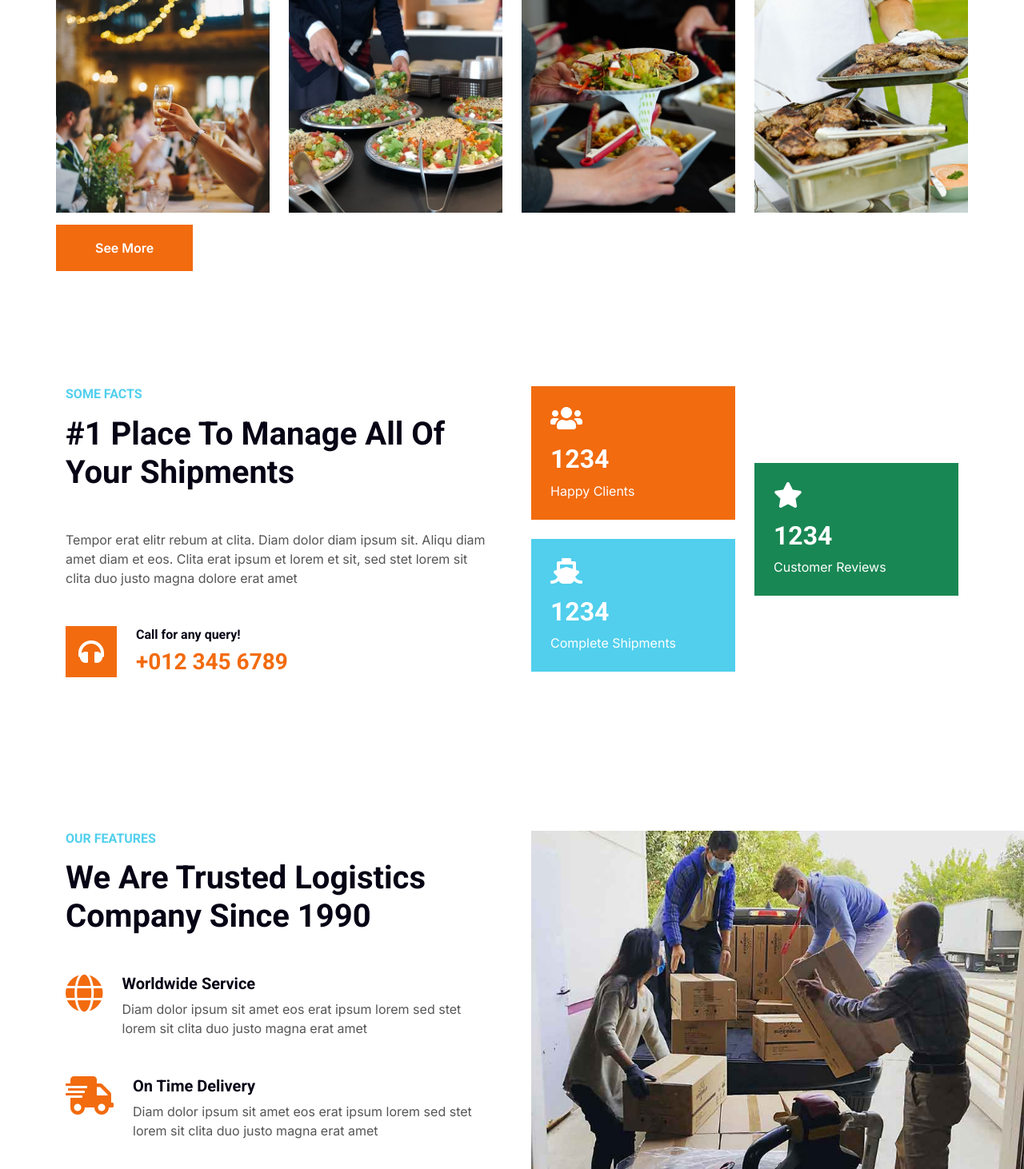
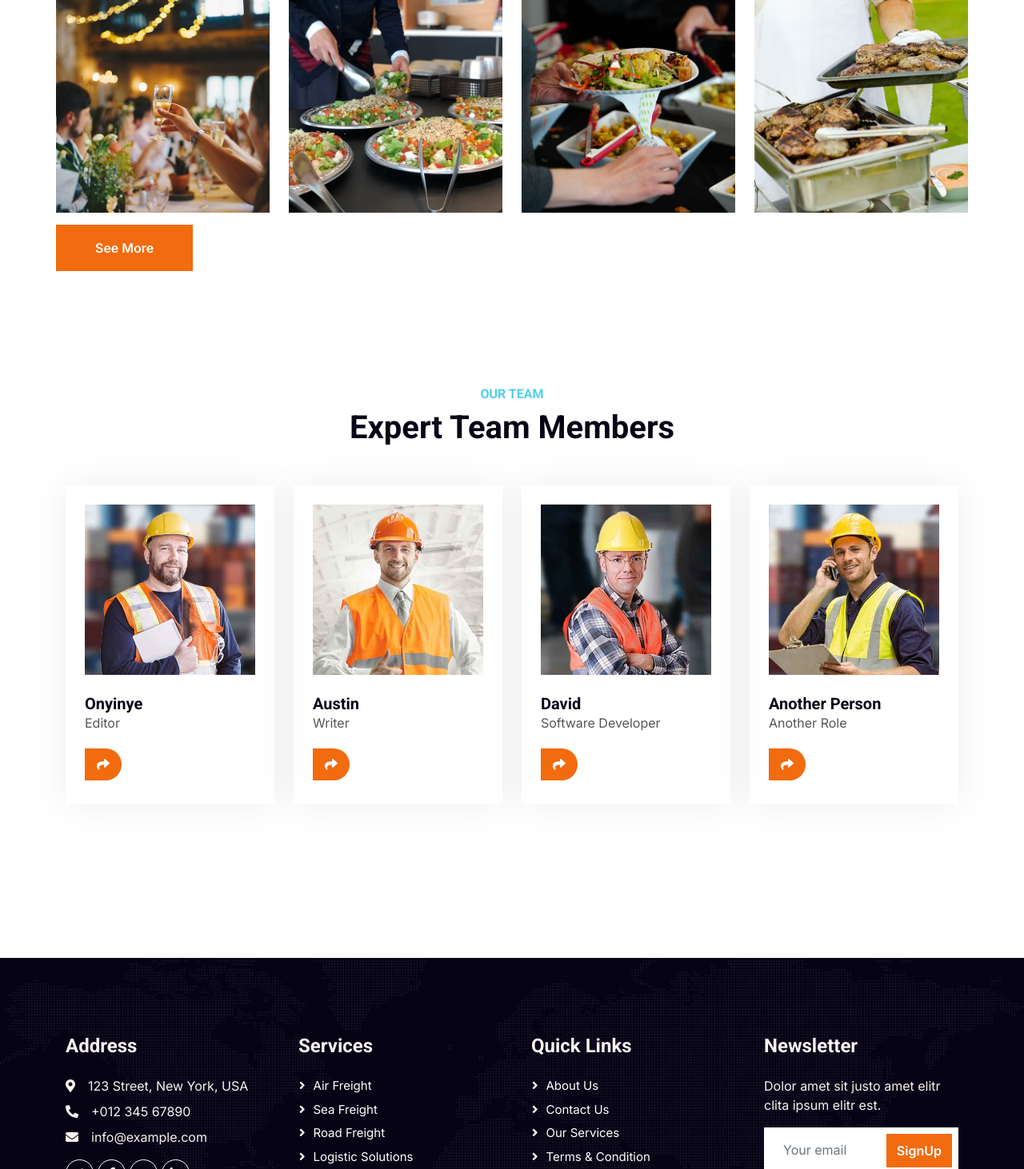
Before and after one commit to davidinmichael/bookcraftafrica, a Django app: page / in a window 1280 px wide. Shown: the part 5038-6500 px from the top of the page at 80% size. Run offline with Django 5.2, Linux system fonts and the light colour scheme; some libraries are stand-ins or nearby versions.

Commit message:
Added team members section

```diff
--- a/core/templates/core/index.html
+++ b/core/templates/core/index.html
@@ -146,7 +146,7 @@
 <!-- Event End -->
 
 <!-- Fact Start -->
-<div class="container-xxl py-5">
+<!-- <div class="container-xxl py-5">
   <div class="container py-5">
     <div class="row g-5">
       <div class="col-lg-6 wow fadeInUp" data-wow-delay="0.1s">
@@ -192,11 +192,11 @@
       </div>
     </div>
   </div>
-</div>
+</div> -->
 <!-- Fact End -->
 
 <!-- Feature Start -->
-<div class="container-fluid overflow-hidden py-5 px-lg-0">
+<!-- <div class="container-fluid overflow-hidden py-5 px-lg-0">
   <div class="container feature py-5 px-lg-0">
     <div class="row g-5 mx-lg-0">
       <div class="col-lg-6 feature-text wow fadeInUp" data-wow-delay="0.1s">
@@ -249,12 +249,11 @@
       </div>
     </div>
   </div>
-</div>
+</div> -->
 <!-- Feature End -->
 
-
 <!-- Quote Start -->
-<div class="container-xxl py-5">
+<!-- <div class="container-xxl py-5">
   <div class="container py-5">
     <div class="row g-5 align-items-center">
       <div class="col-lg-5 wow fadeInUp" data-wow-delay="0.1s">
@@ -328,88 +327,11 @@
       </div>
     </div>
   </div>
-</div>
+</div> -->
 <!-- Quote End -->
 
 <!-- Team Start -->
-<div class="container-xxl py-5">
-  <div class="container py-5">
-    <div class="text-center wow fadeInUp" data-wow-delay="0.1s">
-      <h6 class="text-secondary text-uppercase">Our Team</h6>
-      <h1 class="mb-5">Expert Team Members</h1>
-    </div>
-    <div class="row g-4">
-      <div class="col-lg-3 col-md-6 wow fadeInUp" data-wow-delay="0.3s">
-        <div class="team-item p-4">
-          <div class="overflow-hidden mb-4">
-            <img class="img-fluid" src="img/team-1.jpg" alt="" />
-          </div>
-          <h5 class="mb-0">Full Name</h5>
-          <p>Designation</p>
-          <div class="btn-slide mt-1">
-            <i class="fa fa-share"></i>
-            <span>
-              <a href=""><i class="fab fa-facebook-f"></i></a>
-              <a href=""><i class="fab fa-twitter"></i></a>
-              <a href=""><i class="fab fa-instagram"></i></a>
-            </span>
-          </div>
-        </div>
-      </div>
-      <div class="col-lg-3 col-md-6 wow fadeInUp" data-wow-delay="0.5s">
-        <div class="team-item p-4">
-          <div class="overflow-hidden mb-4">
-            <img class="img-fluid" src="img/team-2.jpg" alt="" />
-          </div>
-          <h5 class="mb-0">Full Name</h5>
-          <p>Designation</p>
-          <div class="btn-slide mt-1">
-            <i class="fa fa-share"></i>
-            <span>
-              <a href=""><i class="fab fa-facebook-f"></i></a>
-              <a href=""><i class="fab fa-twitter"></i></a>
-              <a href=""><i class="fab fa-instagram"></i></a>
-            </span>
-          </div>
-        </div>
-      </div>
-      <div class="col-lg-3 col-md-6 wow fadeInUp" data-wow-delay="0.7s">
-        <div class="team-item p-4">
-          <div class="overflow-hidden mb-4">
-            <img class="img-fluid" src="img/team-3.jpg" alt="" />
-          </div>
-          <h5 class="mb-0">Full Name</h5>
-          <p>Designation</p>
-          <div class="btn-slide mt-1">
-            <i class="fa fa-share"></i>
-            <span>
-              <a href=""><i class="fab fa-facebook-f"></i></a>
-              <a href=""><i class="fab fa-twitter"></i></a>
-              <a href=""><i class="fab fa-instagram"></i></a>
-            </span>
-          </div>
-        </div>
-      </div>
-      <div class="col-lg-3 col-md-6 wow fadeInUp" data-wow-delay="0.9s">
-        <div class="team-item p-4">
-          <div class="overflow-hidden mb-4">
-            <img class="img-fluid" src="img/team-4.jpg" alt="" />
-          </div>
-          <h5 class="mb-0">Full Name</h5>
-          <p>Designation</p>
-          <div class="btn-slide mt-1">
-            <i class="fa fa-share"></i>
-            <span>
-              <a href=""><i class="fab fa-facebook-f"></i></a>
-              <a href=""><i class="fab fa-twitter"></i></a>
-              <a href=""><i class="fab fa-instagram"></i></a>
-            </span>
-          </div>
-        </div>
-      </div>
-    </div>
-  </div>
-</div>
+{% include "partials/team.html" %}
 <!-- Team End -->
 
 <!-- Footer Start -->
--- a/templates/partials/nav.html
+++ b/templates/partials/nav.html
@@ -22,6 +22,7 @@
     <div class="navbar-nav ms-auto p-4 p-lg-0">
       <a href="index.html" class="nav-item nav-link active">Our Books</a>
       <a href="about.html" class="nav-item nav-link">Authors</a>
+      <a href="service.html" class="nav-item nav-link">Events</a>
       <a href="service.html" class="nav-item nav-link">Blog</a>
       <div class="nav-item dropdown">
         <a href="#" class="nav-link dropdown-toggle" data-bs-toggle="dropdown"
--- /dev/null
+++ b/templates/partials/team.html
@@ -0,0 +1,80 @@
+{% load static %}
+
+<div class="container-xxl py-5">
+  <div class="container py-5">
+    <div class="text-center wow fadeInUp" data-wow-delay="0.1s">
+      <h6 class="text-secondary text-uppercase">Our Team</h6>
+      <h1 class="mb-5">Expert Team Members</h1>
+    </div>
+    <div class="row g-4">
+      <div class="col-lg-3 col-md-6 wow fadeInUp" data-wow-delay="0.3s">
+        <div class="team-item p-4">
+          <div class="overflow-hidden mb-4">
+            <img class="img-fluid" src="{% static 'img/team-1.jpg' %}" alt="" />
+          </div>
+          <h5 class="mb-0">Onyinye</h5>
+          <p>Editor</p>
+          <div class="btn-slide mt-1">
+            <i class="fa fa-share"></i>
+            <span>
+              <a href=""><i class="fab fa-facebook-f"></i></a>
+              <a href=""><i class="fab fa-twitter"></i></a>
+              <a href=""><i class="fab fa-instagram"></i></a>
+            </span>
+          </div>
+        </div>
+      </div>
+      <div class="col-lg-3 col-md-6 wow fadeInUp" data-wow-delay="0.5s">
+        <div class="team-item p-4">
+          <div class="overflow-hidden mb-4">
+            <img class="img-fluid" src="{% static 'img/team-2.jpg' %}" alt="" />
+          </div>
+          <h5 class="mb-0">Austin</h5>
+          <p>Writer</p>
+          <div class="btn-slide mt-1">
+            <i class="fa fa-share"></i>
+            <span>
+              <a href=""><i class="fab fa-facebook-f"></i></a>
+              <a href=""><i class="fab fa-twitter"></i></a>
+              <a href=""><i class="fab fa-instagram"></i></a>
+            </span>
+          </div>
+        </div>
+      </div>
+      <div class="col-lg-3 col-md-6 wow fadeInUp" data-wow-delay="0.7s">
+        <div class="team-item p-4">
+          <div class="overflow-hidden mb-4">
+            <img class="img-fluid" src="{% static 'img/team-3.jpg' %}" alt="" />
+          </div>
+          <h5 class="mb-0">David</h5>
+          <p>Software Developer</p>
+          <div class="btn-slide mt-1">
+            <i class="fa fa-share"></i>
+            <span>
+              <a href=""><i class="fab fa-facebook-f"></i></a>
+              <a href=""><i class="fab fa-twitter"></i></a>
+              <a href=""><i class="fab fa-instagram"></i></a>
+            </span>
+          </div>
+        </div>
+      </div>
+      <div class="col-lg-3 col-md-6 wow fadeInUp" data-wow-delay="0.9s">
+        <div class="team-item p-4">
+          <div class="overflow-hidden mb-4">
+            <img class="img-fluid" src="{% static 'img/team-4.jpg' %}" alt="" />
+          </div>
+          <h5 class="mb-0">Another Person</h5>
+          <p>Another Role</p>
+          <div class="btn-slide mt-1">
+            <i class="fa fa-share"></i>
+            <span>
+              <a href=""><i class="fab fa-facebook-f"></i></a>
+              <a href=""><i class="fab fa-twitter"></i></a>
+              <a href=""><i class="fab fa-instagram"></i></a>
+            </span>
+          </div>
+        </div>
+      </div>
+    </div>
+  </div>
+</div>
```
